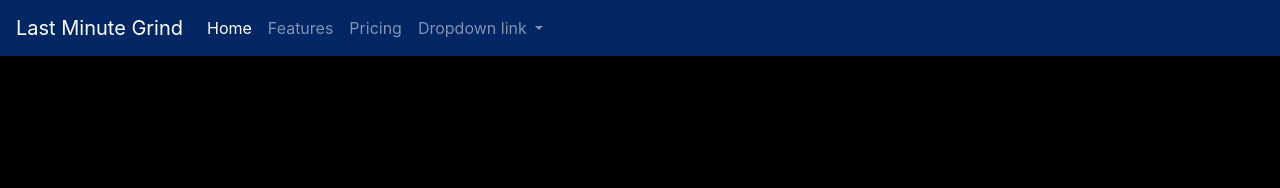
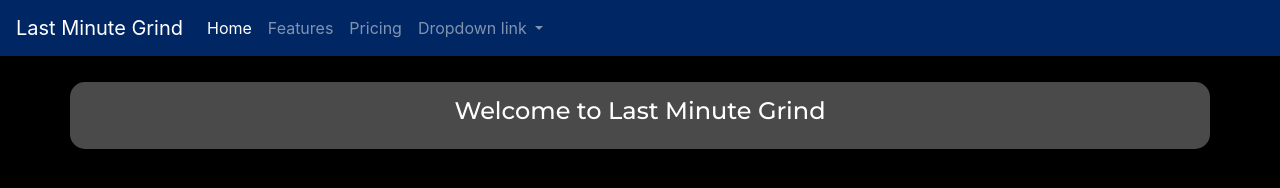
Before and after one commit to danindugit/LastMinuteGrind, a plain HTML site: page index.html in a window 1280 px wide. Drawn offline with nearby package versions, Linux system fonts and the light colour scheme.

Commit message:
started content section

```diff
--- a/index.html
+++ b/index.html
@@ -15,8 +15,9 @@ Name: Danindu Marasinghe
         <!--Main CSS-->
         <link rel="stylesheet" href="style.css" >
 
-        <!-- CUSTOM FONTS
-        <link href="https://fonts.googleapis.com/css?family=Merienda" rel="stylesheet"> -->
+        <!-- CUSTOM FONTS -->
+        <link rel="preconnect" href="https://fonts.gstatic.com">
+        <link href="https://fonts.googleapis.com/css2?family=Montserrat:wght@300;400;500;600;700&display=swap" rel="stylesheet">
 
         <title>Last Minute Grind</title>
       </head>
@@ -52,6 +53,16 @@ Name: Danindu Marasinghe
     </nav>
 
     <body>
+        <!-- body divs grid -->
+        <div class="container">
+            <div class="row">
+                <div class="col"></div>
+                <div class="col-12 content">
+                    <h4 class="text-center">Welcome to Last Minute Grind</h2>
+                </div>
+                <div class="col"></div>
+            </div>
+        </div>
 
         <!-- Optional JavaScript -->
         <!-- jQuery first, then Popper.js, then Bootstrap JS -->
--- a/style.css
+++ b/style.css
@@ -7,3 +7,12 @@
 body {
     background-color: black;
 }
+.col-12.content{
+    background-color: #4a4a4a;
+    margin-top: 25px;
+    border-radius: 15px;
+    color: white;
+    padding-top: 15px;
+    padding-bottom: 15px;
+    font-family: 'Montserrat', sans-serif;
+}
```
